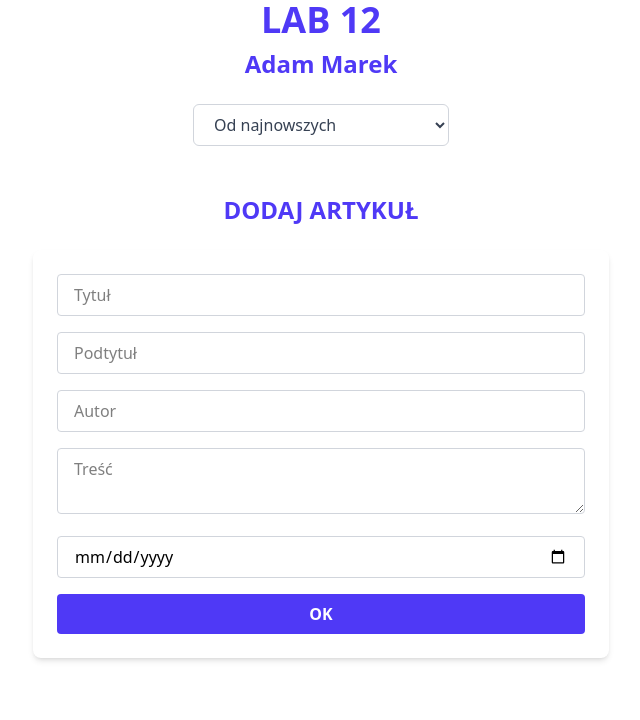
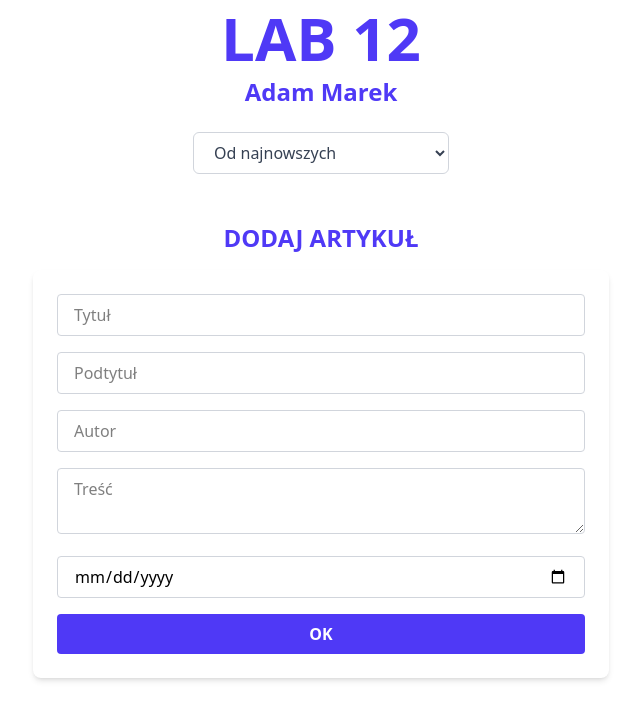
Before and after one commit to PowerfulNoob/lab10v5, a website built with Vite: page index.html in a window 1280 px wide. Shown: the whole page, without its empty margins (319-959 px from the left). Built offline with nearby package versions, Linux system fonts and the light colour scheme; some packages are replaced by stand-ins of ours; no server answers; the database is empty.

Commit message:
css polishes

```diff
--- a/index.html
+++ b/index.html
@@ -10,7 +10,7 @@
 
 <body>
   <div id="app">
-    <h1 class="text-4xl font-extrabold text-indigo-600 mb-2 text-center">LAB 12</h1>
+    <h1 class="text-6xl font-extrabold text-indigo-600 mb-2 mt-2 text-center">LAB 12</h1>
     <h2 class="text-2xl font-bold text-indigo-600 mb-6 text-center">Adam Marek</h2>
     <select id="order-select"
       class="block mb-6 w-64 mx-auto px-4 py-2 border border-gray-300 rounded-md bg-white text-gray-700 focus:outline-none focus:ring-2 focus:ring-indigo-500 focus:border-indigo-500 cursor-pointer">
@@ -21,8 +21,8 @@
 
     <div id="container" class="max-w-4xl mx-auto space-y-6 mt-8 mb-12"></div>
 
-    <h2 class="text-2xl font-bold text-indigo-600 mb-6 text-center">DODAJ ARTYKUŁ</h2>
-    <form id="article-form" class="max-w-xl mx-auto p-6 bg-white rounded-lg shadow-md space-y-4">
+    <h2 class="text-2xl font-bold text-indigo-600 mb-4 text-center">DODAJ ARTYKUŁ</h2>
+    <form id="article-form" class="max-w-xl mx-auto mb-6 p-6 bg-white rounded-lg shadow-md space-y-4">
       <input type="text" name="title" id="title" placeholder="Tytuł" required
         class="w-full px-4 py-2 border border-gray-300 rounded focus:outline-none focus:ring-2 focus:ring-indigo-400" />
       <input type="text" name="subtitle" id="subtitle" placeholder="Podtytuł" required
```
